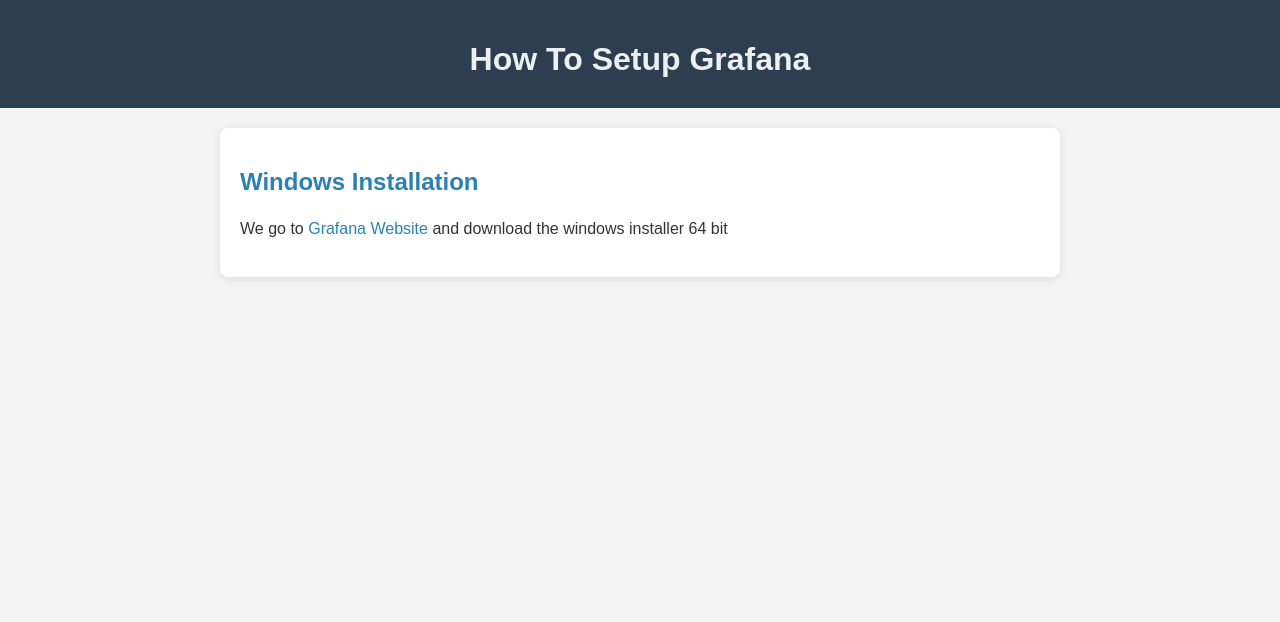
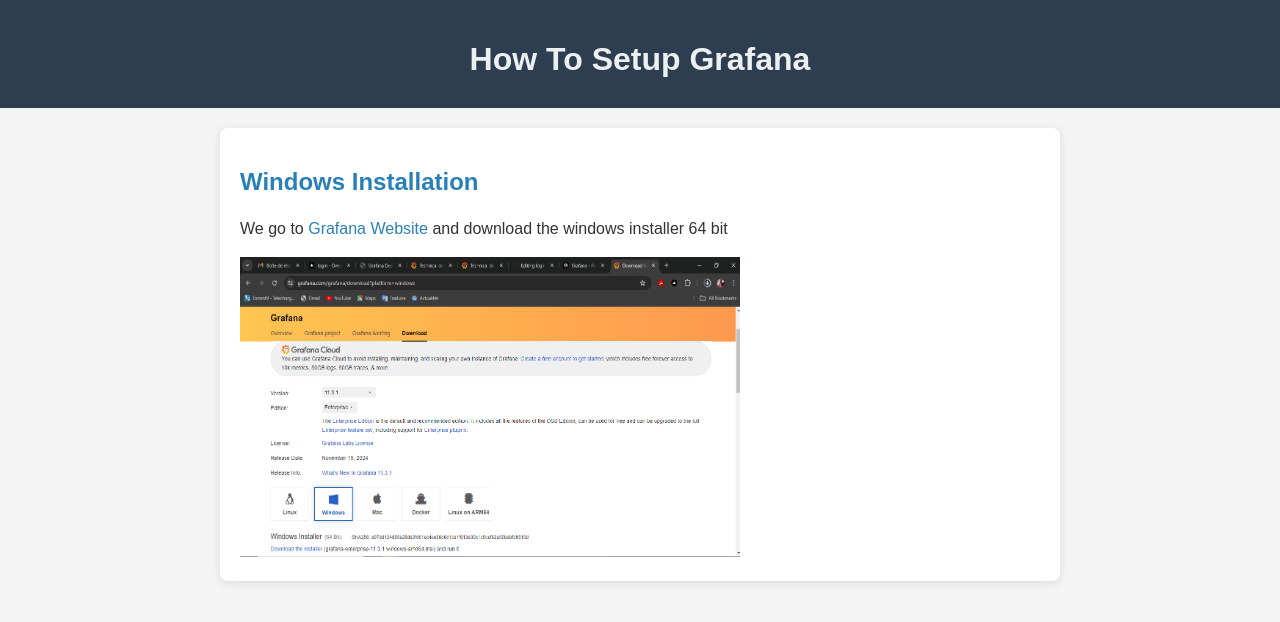
Before and after one commit to EbongueMaxwell/Grafana, a plain HTML site: page SetupGrafana.html in a window 1280 px wide. Drawn offline with Linux system fonts and the light colour scheme.

Commit message:
Update SetupGrafana.html

```diff
--- a/SetupGrafana.html
+++ b/SetupGrafana.html
@@ -14,6 +14,7 @@
     <div class="container">
         <h2>Windows Installation</h2>
              <p>We go to <a href="https://grafana.com/grafana/download?platform=windows"> Grafana Website </a>and download the windows installer 64 bit</p>
+            <img src="download.png" alt="windows installer for grafana" width="500" height="300">
     </div>
 </body>
 </html>
```
